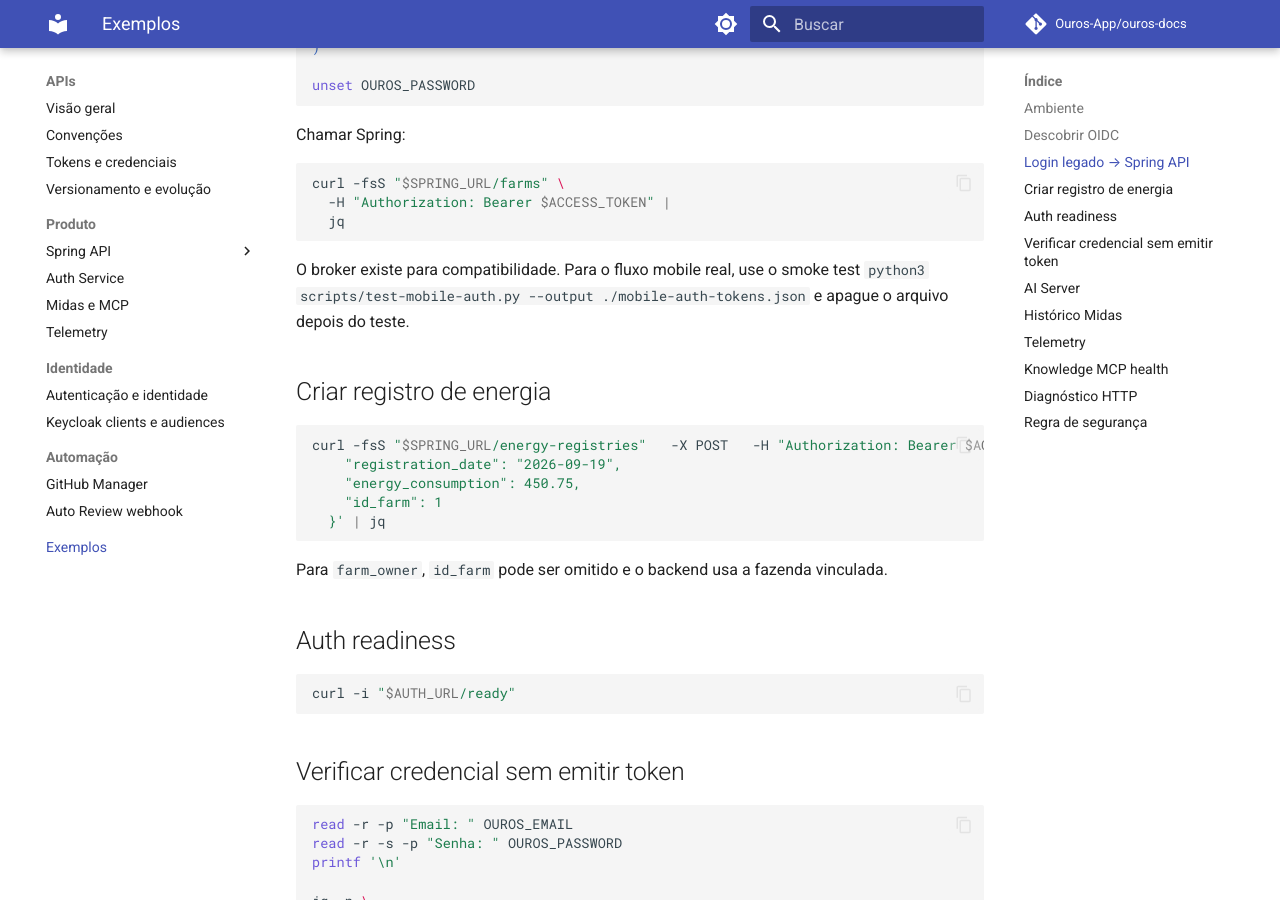
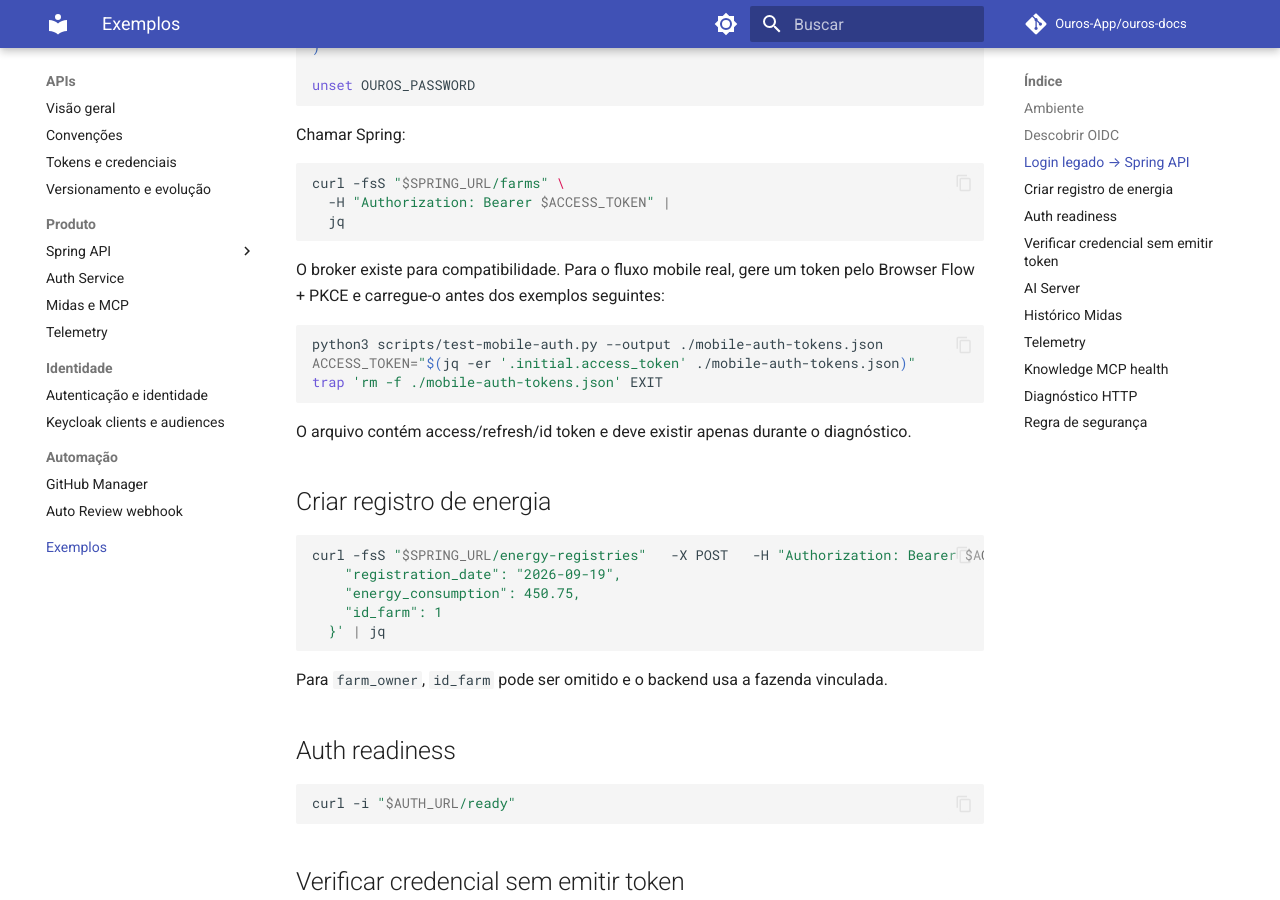
Before and after one commit to Ouros-App/ouros-docs, an MkDocs documentation site: the page built from docs/apis/examples.md, in a window 1280 px wide and 900 px high, scrolled down 1011 px. Built offline with MkDocs 1.6.1 and Material for MkDocs 9.7.7, drawn with Linux system fonts in a browser that asks for light colours; comment, search, counter and statistics services are not loaded.

Commit message:
docs: load mobile token in API examples

````diff
--- a/docs/apis/examples.md
+++ b/docs/apis/examples.md
@@ -51,7 +51,15 @@ curl -fsS "$SPRING_URL/farms" \
   jq
 ```
 
-O broker existe para compatibilidade. Para o fluxo mobile real, use o smoke test `python3 scripts/test-mobile-auth.py --output ./mobile-auth-tokens.json` e apague o arquivo depois do teste.
+O broker existe para compatibilidade. Para o fluxo mobile real, gere um token pelo Browser Flow + PKCE e carregue-o antes dos exemplos seguintes:
+
+```bash
+python3 scripts/test-mobile-auth.py --output ./mobile-auth-tokens.json
+ACCESS_TOKEN="$(jq -er '.initial.access_token' ./mobile-auth-tokens.json)"
+trap 'rm -f ./mobile-auth-tokens.json' EXIT
+```
+
+O arquivo contém access/refresh/id token e deve existir apenas durante o diagnóstico.
 
 ## Criar registro de energia
 
````
